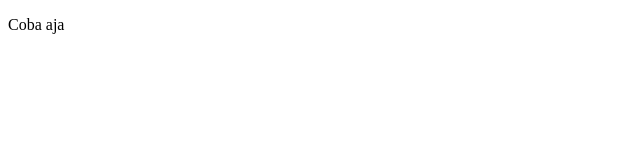
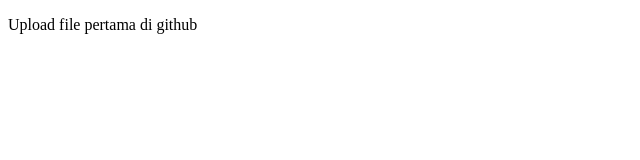
Before and after one commit to wikinur/new-project-resolusi, a plain HTML site: page index.html in a window 1280 px wide. Shown: the whole page, without its empty margins (0-640 px from the left). Drawn offline with Linux system fonts and the light colour scheme.

Commit message:
hapus paragraf dan tambah paragraf

```diff
--- a/index.html
+++ b/index.html
@@ -4,6 +4,6 @@
 	<title>Coba Github</title>
 </head>
 <body>
-	<p>Coba aja</p>
+	<p>Upload file pertama di github</p>
 </body>
 </html>
```
